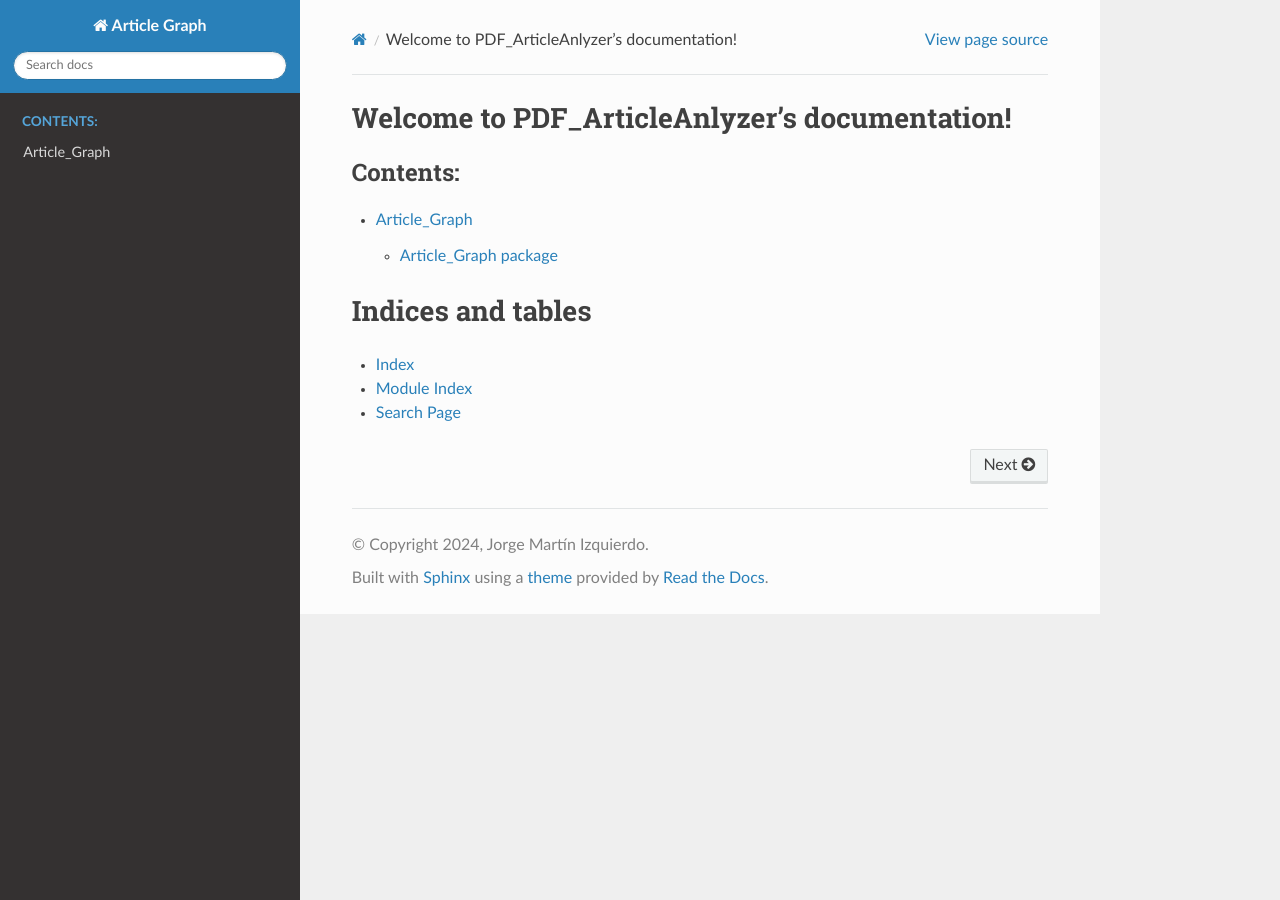
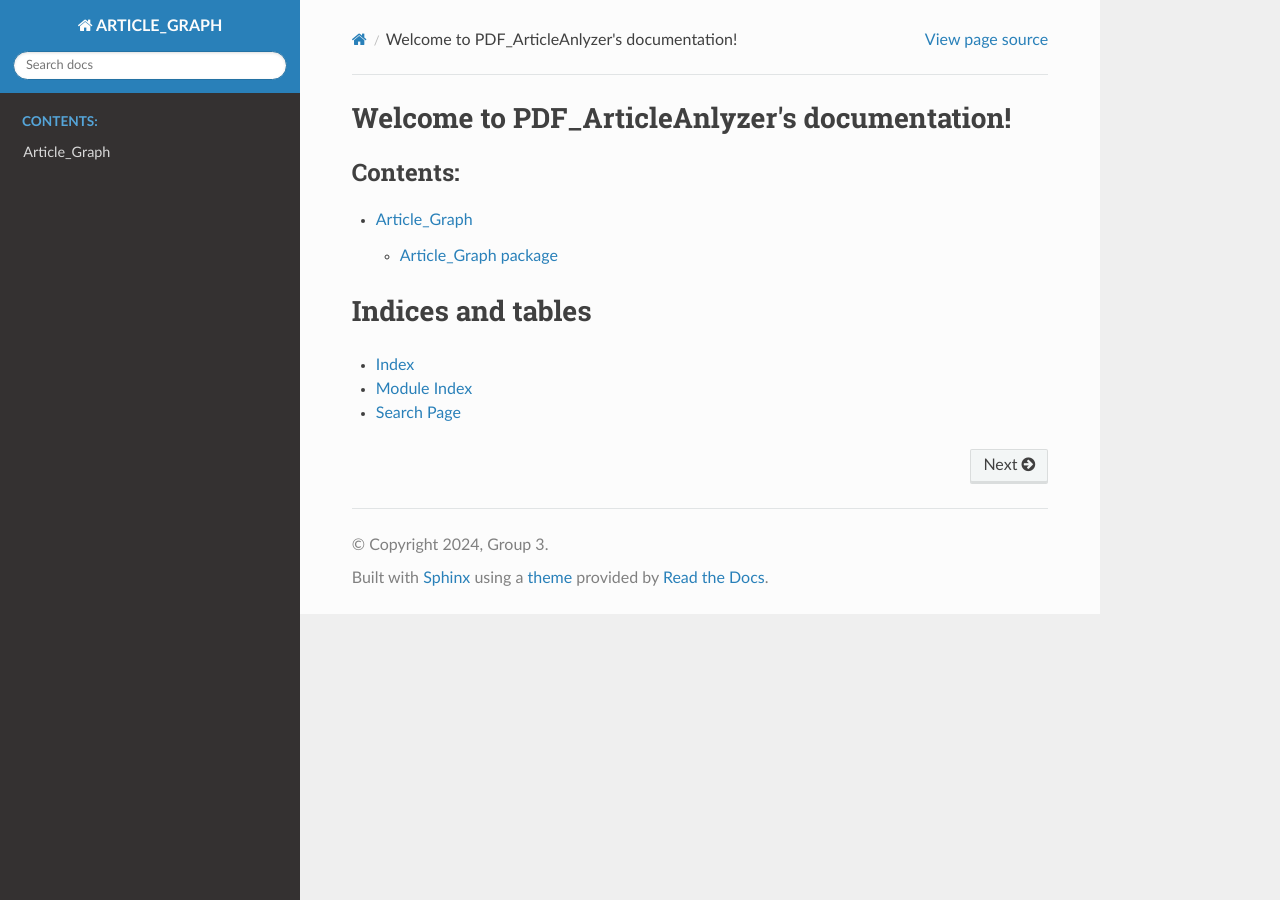
Before and after one commit to JorgeMIng/Article_Graph, a Sphinx documentation site: the page built from docs/index.rst, in a window 1280 px wide. Built offline with Sphinx 7.4.7 and the Read the Docs theme 2.0.0, drawn with Linux system fonts in a browser that asks for light colours; pages that are not in the unit, such as notebooks, are missing from menus.

Commit message:
autodoc make

```diff
--- a/docs/conf.py
+++ b/docs/conf.py
@@ -19,12 +19,11 @@
 
 # -- Project information -----------------------------------------------------
 
-project = 'Article Graph'
-copyright = '2024, Jorge Martín Izquierdo'
-author = 'Jorge Martín Izquierdo'
+project = 'ARTICLE_GRAPH'
+copyright = '2024, Group 3'
+author = 'Group 3'
+release = '1.0'
 
-# The full version, including alpha/beta/rc tags
-release = 'v.1'
 
 
 # -- General configuration ---------------------------------------------------
@@ -42,7 +41,7 @@
 # This pattern also affects html_static_path and html_extra_path.
 exclude_patterns = ['_build', 'Thumbs.db', '.DS_Store']
 
-
+language = 'Python/Jupyter Notebook'
 # -- Options for HTML output -------------------------------------------------
 
 # The theme to use for HTML and HTML Help pages.  See the documentation for
```
Also changed, not shown: 2 other files.
